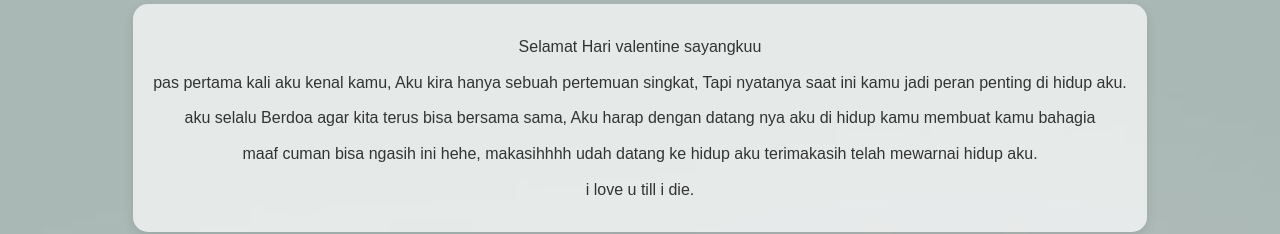
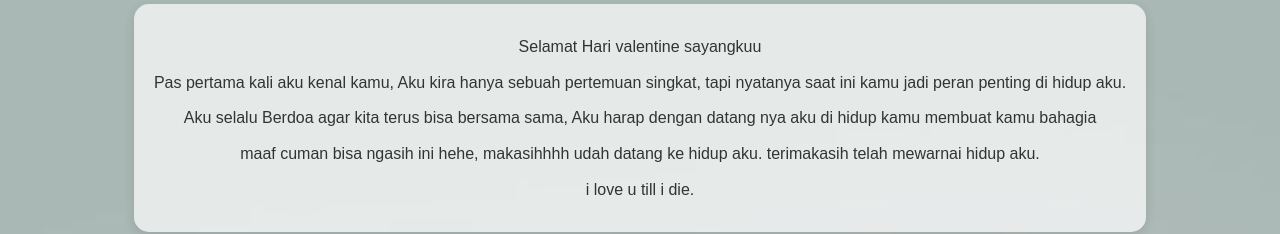
Before and after one commit to fidnd28/for-gf, a plain HTML site: page pertama.html in a window 1280 px wide. Shown: the part 429-663 px from the top of the page. Drawn offline with Linux system fonts and the light colour scheme.

Commit message:
pertama.html

```diff
--- a/pertama.html
+++ b/pertama.html
@@ -121,9 +121,9 @@
 
     <div class="message">
         <p>Selamat Hari valentine sayangkuu</p>
-        <p>pas pertama kali aku kenal kamu, Aku kira hanya sebuah pertemuan singkat, Tapi nyatanya saat ini kamu jadi peran penting di hidup aku.</p>
-        <p>aku selalu Berdoa agar kita terus bisa bersama sama, Aku harap dengan datang nya aku di hidup kamu membuat kamu bahagia</p>
-        <p>maaf cuman bisa ngasih ini hehe, makasihhhh udah datang ke hidup aku terimakasih telah mewarnai hidup aku.</p>
+        <p>Pas pertama kali aku kenal kamu, Aku kira hanya sebuah pertemuan singkat, tapi nyatanya saat ini kamu jadi peran penting di hidup aku.</p>
+        <p>Aku selalu Berdoa agar kita terus bisa bersama sama, Aku harap dengan datang nya aku di hidup kamu membuat kamu bahagia</p>
+        <p>maaf cuman bisa ngasih ini hehe, makasihhhh udah datang ke hidup aku. terimakasih telah mewarnai hidup aku.</p>
         <p> i love u till i die.</p>
     </div>
 
```
